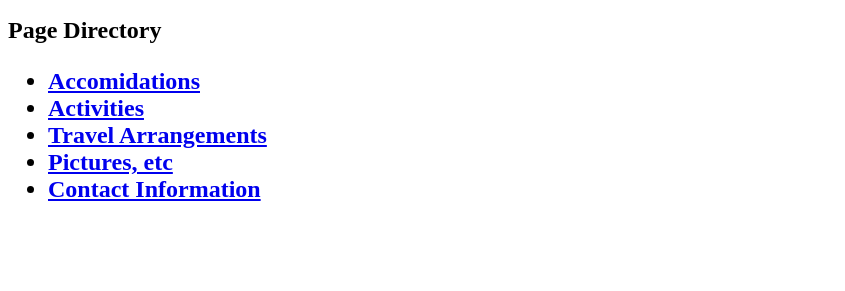
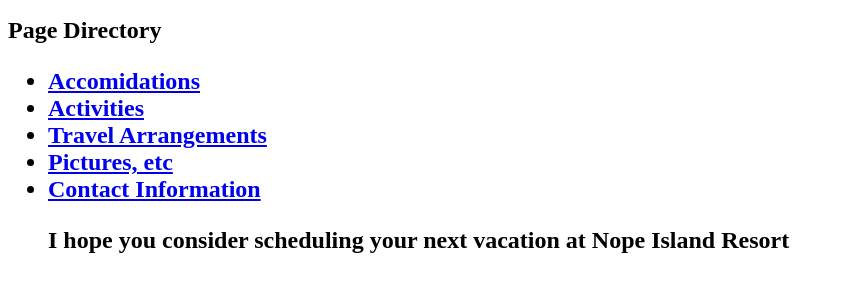
Before and after one commit to m7zaa/resort-website, a plain HTML site: page index.html in a window 1280 px wide. Shown: the part 101-392 px from the top of the page, without its empty margins (0-845 px from the left). Drawn offline with Linux system fonts and the light colour scheme.

Commit message:
add test line at bottom of code to test GH push from home computer.

```diff
--- a/index.html
+++ b/index.html
@@ -13,5 +13,6 @@
     <li><a href="travel-arrangements.html">Travel Arrangements</a></li>
     <li><a href="pictures,etc.html">Pictures, etc</a></li>
     <li><a href="contact.html">Contact Information</a></li>
+  <p>I hope you consider scheduling your next vacation at Nope Island Resort</p>
     </body>
 </html>
```
